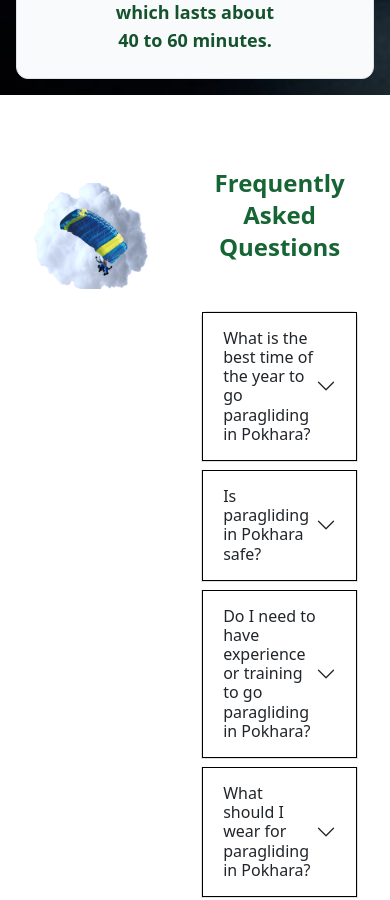
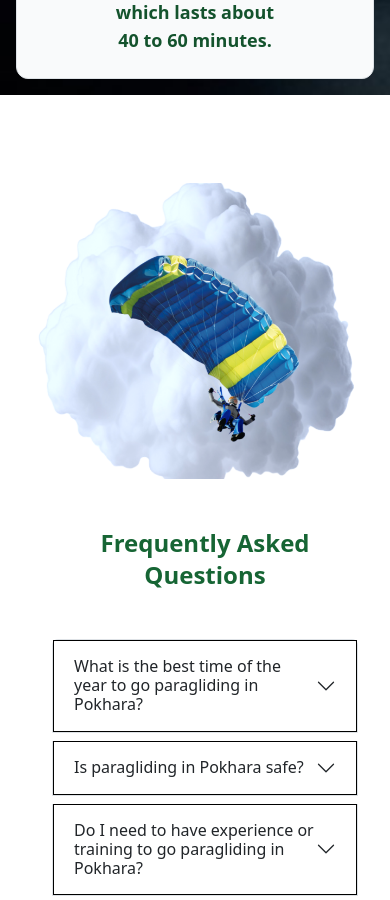
Before and after one commit to Dipak-Gautam/Paragliding, a React (Vite) app: page / in a window 390 px wide. Shown: the part 3860-4760 px from the top of the page. Built offline with nearby package versions, Linux system fonts and the light colour scheme.

Commit message:
chore: faqs made responsive

```diff
--- a/src/Components/FAQ/Faq.jsx
+++ b/src/Components/FAQ/Faq.jsx
@@ -3,11 +3,11 @@ import Accordion from "react-bootstrap/Accordion";
 
 const Faq = () => {
   return (
-    <div className="p-3 md:mx-20 my-10 flex space-x-5">
-      <div className="w-[45%] px-3 py-8 hover:translate-x-1 hover:-translate-y-1">
-        <img src="assets/faq.png" alt="" />
+    <div className="p-3 md:mx-20 my-10 md:flex space-x-5">
+      <div className="md:w-[45%] px-3 py-8 hover:translate-x-1 hover:-translate-y-1">
+        <img src="assets/faq.png" alt="" className="w-full" />
       </div>
-      <div className="p-3 w-[55%]">
+      <div className="p-3 md:w-[55%]">
         <h1 className="text-center text-2xl font-bold text-green-800 mb-5">
           Frequently Asked Questions
         </h1>
```
